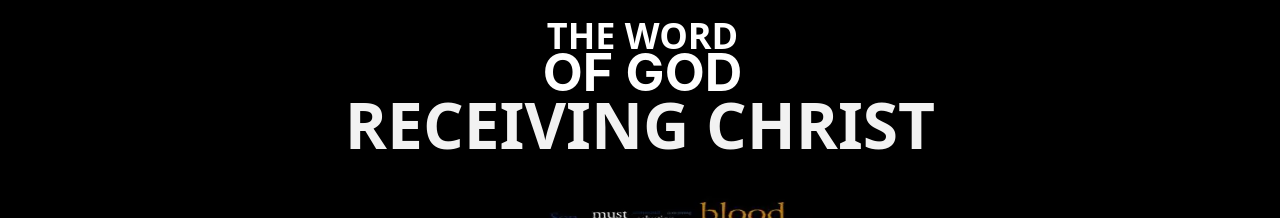
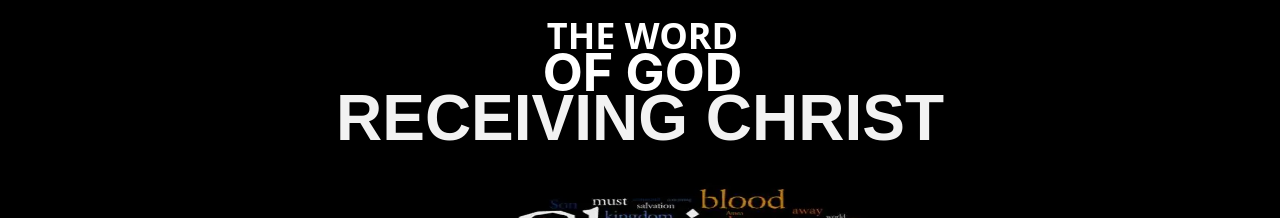
Before and after one commit to jnutt367/salvation-guide, a Next.js app: page / in a window 1280 px wide. Shown: the top 218 px of the page. Built offline with nearby package versions, Linux system fonts and the light colour scheme.

Commit message:
Update Home.module.css

```diff
--- a/styles/Home.module.css
+++ b/styles/Home.module.css
@@ -198,7 +198,7 @@
   z-index: 2;
   top: -30px;
   margin-top: -135px;
-  font-family: Ariel, sans, serif, sans-serif, cursive, fantasy;
+  font-family: cursive, fantasy, Ariel, sans, serif, sans-serif;
   font-size: 64px;
 }
 
```
